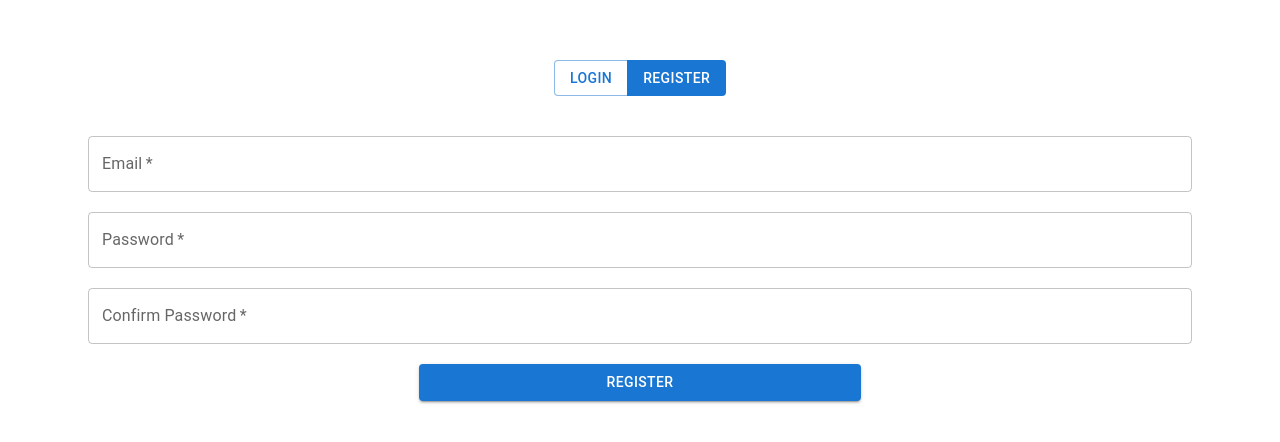
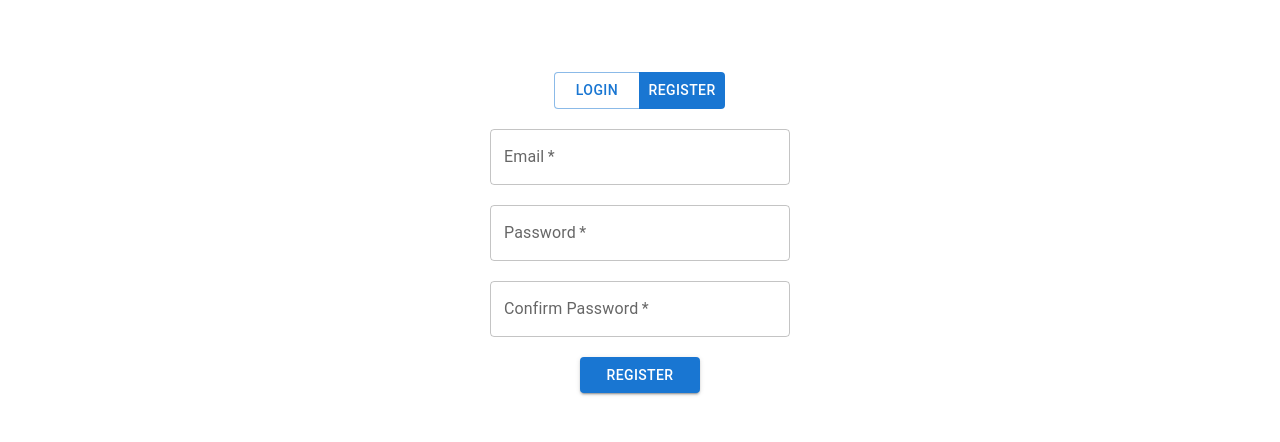
Before and after one commit to yuliaraitsyna/health_dashboard, a Next.js app: page /auth/register in a window 1280 px wide. Shown: the part 148-590 px from the top of the page. Built offline with nearby package versions, Linux system fonts and the light colour scheme; no server answers.

Commit message:
fix: fix form styles

```diff
--- a/app/auth/AuthPage.module.css
+++ b/app/auth/AuthPage.module.css
@@ -1,7 +1,13 @@
 .form {
-    align-self: center;
+    position: absolute;
+    top: 25%;
+    display: flex;
+    flex-direction: column;
+    align-items: center;
+    gap: 20px;
     width: 50%;
     padding: 20px;
+    max-width: 500px;
 }
 
 .container {
@@ -12,3 +18,7 @@
     align-items: center;
     justify-content: center;
 }
+
+.button {
+    width: 50%;
+}
--- a/app/auth/layout.tsx
+++ b/app/auth/layout.tsx
@@ -18,23 +18,25 @@ export default function AuthPage({children}: {children: React.ReactNode}) {
 
   return (
     <Container className={styles.container}>
+        <div className={styles.form}>
             <ButtonGroup>
                 <Button
+                    className={styles.button}
                     onClick={() => router.push('/auth/login')}
                     variant={pathname === '/auth/login' ? 'contained' : 'outlined'}
                 >
                     Login
                 </Button>
                 <Button
+                    className={styles.button}
                     onClick={() => router.push('/auth/register')}
                     variant={pathname === '/auth/register' ? 'contained' : 'outlined'}
                 >
                     Register
                 </Button>
             </ButtonGroup>
-        <Container className={styles.form}>
             {children}
-        </Container>
+        </div>
     </Container>
   )
 }
--- a/app/components/Forms/Form.module.css
+++ b/app/components/Forms/Form.module.css
@@ -3,8 +3,11 @@
     flex-direction: column;
     gap: 20px;
     align-items: center;
+    width: 100%;
+    max-width: 300px;
 }
 
 .form > button {
     width: 40%;
+    min-width: 100px;
 }
--- a/app/components/Forms/LoginForm/LoginForm.tsx
+++ b/app/components/Forms/LoginForm/LoginForm.tsx
@@ -9,7 +9,6 @@ import { LoginFormInputs } from './LoginForm.types';
 import { loginAction } from '@/app/actions/auth';
 
 export default function LoginForm() {
-
   const {
     register,
     formState: { errors }
```
Lines whose indentation alone changed are shown as unchanged.
